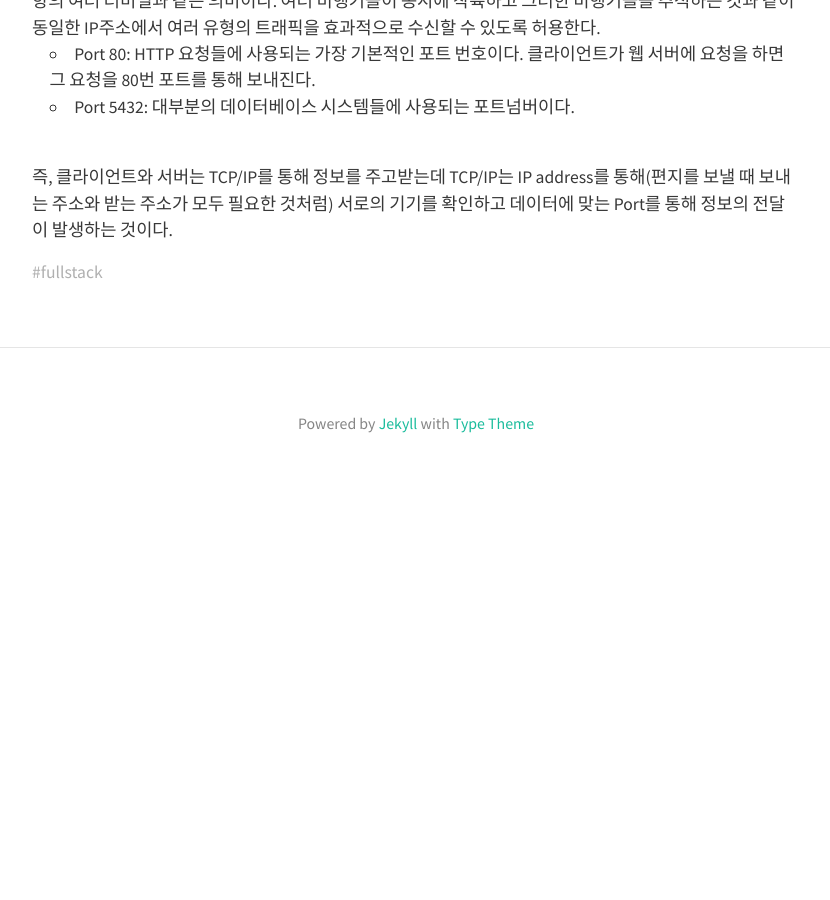
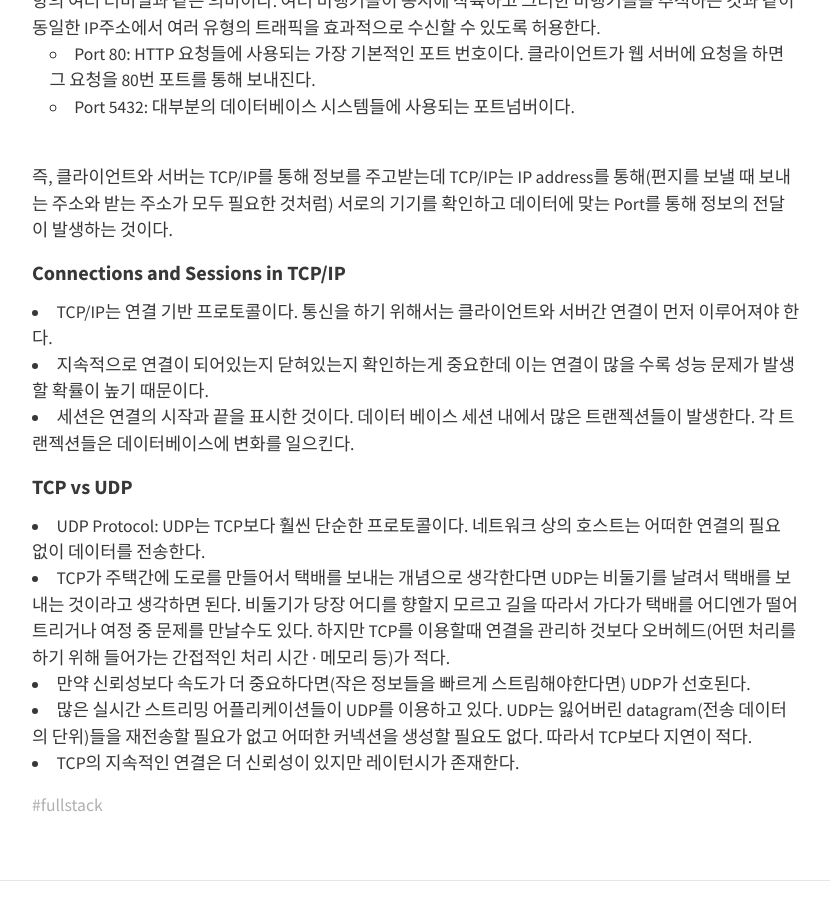
Before and after one commit to HyunlangBan/hyunlangban.github.io, a Jekyll site: the page built from _posts/2019-12-23-fullstack-1.md, in a window 1280 px wide and 900 px high, scrolled down 2663 px. Shown: the whole window, without its empty margins (224-1054 px from the left). Built offline with Jekyll 4.4.1, drawn with Linux system fonts in a browser that asks for light colours; nearby versions of some CDN libraries; before the commit the page ends 3163 px from its top, so only the background shows below that.

Commit message:
Update 2019-12-23-fullstack-1.md

```diff
--- a/_posts/2019-12-23-fullstack-1.md
+++ b/_posts/2019-12-23-fullstack-1.md
@@ -87,3 +87,15 @@ Database Server -- Web Server -- Web Client(다수 존재 가능)
 
 <br>
 즉, 클라이언트와 서버는 TCP/IP를 통해 정보를 주고받는데 TCP/IP는 IP address를 통해(편지를 보낼 때 보내는 주소와 받는 주소가 모두 필요한 것처럼) 서로의 기기를 확인하고 데이터에 맞는 Port를 통해 정보의 전달이 발생하는 것이다.
+
+#### Connections and Sessions in TCP/IP
+- TCP/IP는 연결 기반 프로토콜이다. 통신을 하기 위해서는 클라이언트와 서버간 연결이 먼저 이루어져야 한다.
+- 지속적으로 연결이 되어있는지 닫혀있는지 확인하는게 중요한데 이는 연결이 많을 수록 성능 문제가 발생 할 확률이 높기 때문이다.
+- 세션은 연결의 시작과 끝을 표시한 것이다. 데이터 베이스 세션 내에서 많은 트랜젝션들이 발생한다. 각 트랜젝션들은 데이터베이스에 변화를 일으킨다.
+
+#### TCP vs UDP
+- UDP Protocol: UDP는 TCP보다 훨씬 단순한 프로토콜이다. 네트워크 상의 호스트는 어떠한 연결의 필요 없이 데이터를 전송한다.
+- TCP가 주택간에 도로를 만들어서 택배를 보내는 개념으로 생각한다면 UDP는 비둘기를 날려서 택배를 보내는 것이라고 생각하면 된다. 비둘기가 당장 어디를 향할지 모르고 길을 따라서 가다가 택배를 어디엔가 떨어트리거나 여정 중 문제를 만날수도 있다. 하지만 TCP를 이용할때 연결을 관리하 것보다 오버헤드(어떤 처리를 하기 위해 들어가는 간접적인 처리 시간 · 메모리 등)가 적다.
+- 만약 신뢰성보다 속도가 더 중요하다면(작은 정보들을 빠르게 스트림해야한다면) UDP가 선호된다.
+- 많은 실시간 스트리밍 어플리케이션들이 UDP를 이용하고 있다. UDP는 잃어버린 datagram(전송 데이터의 단위)들을 재전송할 필요가 없고 어떠한 커넥션을 생성할 필요도 없다. 따라서 TCP보다 지연이 적다.
+- TCP의 지속적인 연결은 더 신뢰성이 있지만 레이턴시가 존재한다.
```
